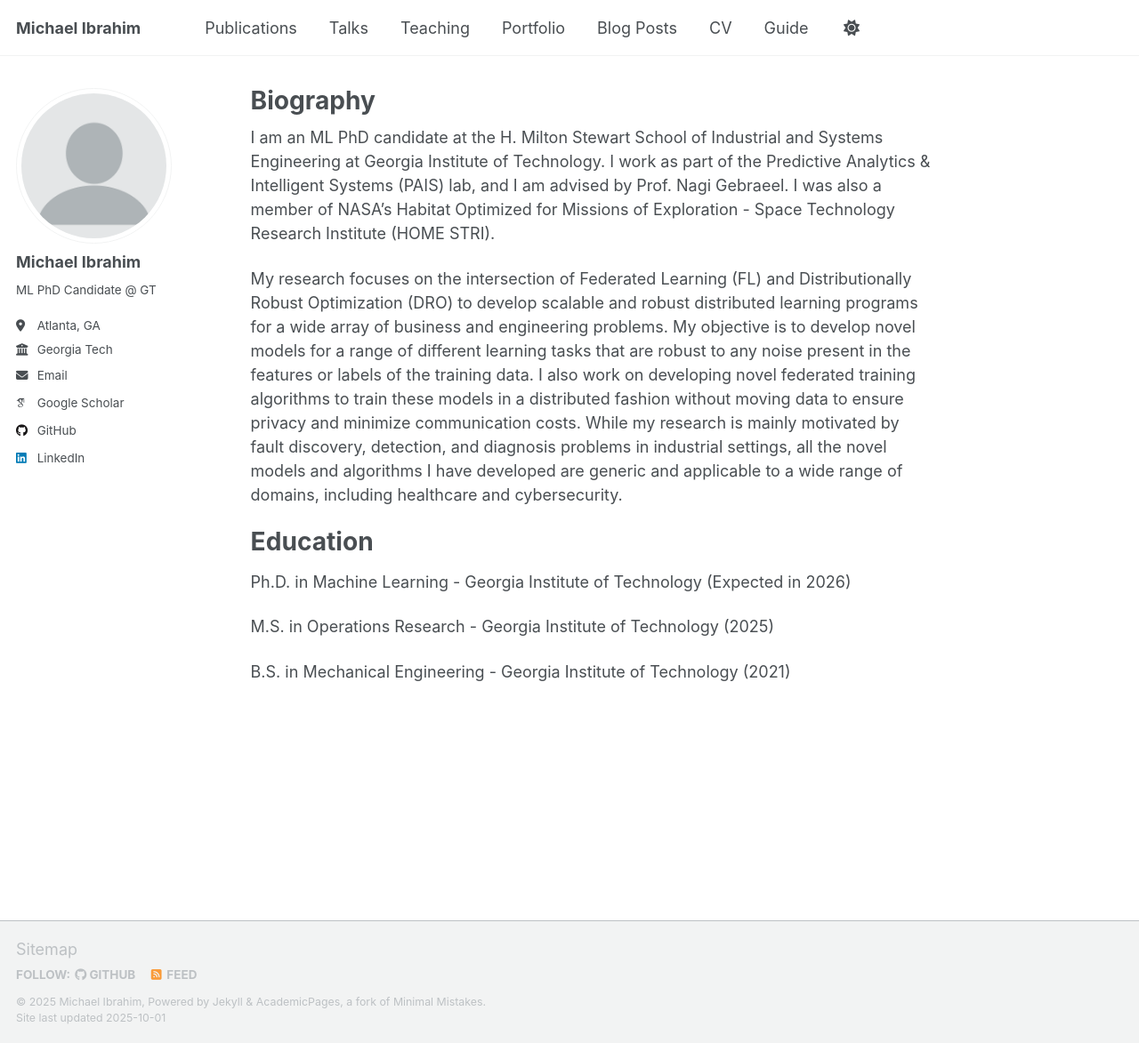
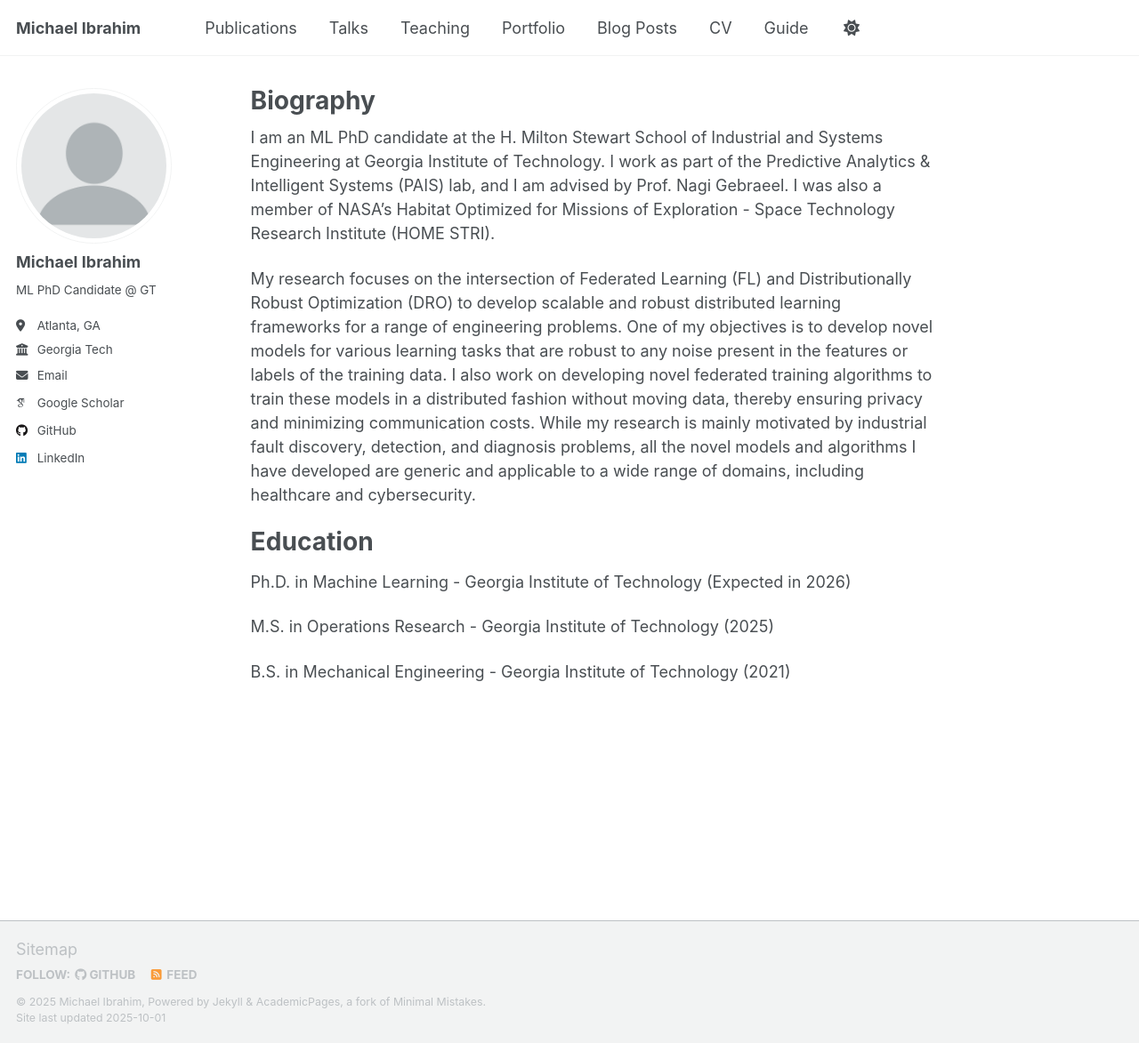
Before and after one commit to mibrahim41/mibrahim41.github.io, a Jekyll site: the page built from _pages/about.md, in a window 1280 px wide and 1173 px high. Shown: the whole window at 89% size. Built offline with Jekyll 4.4.1, drawn with Linux system fonts in a browser that asks for light colours; some web fonts are replaced; a script that is not in the unit is left out.

Commit message:
Update about.md

```diff
--- a/_pages/about.md
+++ b/_pages/about.md
@@ -9,7 +9,7 @@ redirect_from:
 
 I am an ML PhD candidate at the H. Milton Stewart School of Industrial and Systems Engineering at Georgia Institute of Technology. I work as part of the Predictive Analytics & Intelligent Systems (PAIS) lab, and I am advised by Prof. Nagi Gebraeel. I was also a member of NASA's Habitat Optimized for Missions of Exploration - Space Technology Research Institute (HOME STRI).
 
-My research focuses on the intersection of Federated Learning (FL) and Distributionally Robust Optimization (DRO) to develop scalable and robust distributed learning programs for a wide array of business and engineering problems. My objective is to develop novel models for a range of different learning tasks that are robust to any noise present in the features or labels of the training data. I also work on developing novel federated training algorithms to train these models in a distributed fashion without moving data to ensure privacy and minimize communication costs. While my research is mainly motivated by fault discovery, detection, and diagnosis problems in industrial settings, all the novel models and algorithms I have developed are generic and applicable to a wide range of domains, including healthcare and cybersecurity.
+My research focuses on the intersection of Federated Learning (FL) and Distributionally Robust Optimization (DRO) to develop scalable and robust distributed learning frameworks for a range of engineering problems. One of my objectives is to develop novel models for various learning tasks that are robust to any noise present in the features or labels of the training data. I also work on developing novel federated training algorithms to train these models in a distributed fashion without moving data, thereby ensuring privacy and minimizing communication costs. While my research is mainly motivated by industrial fault discovery, detection, and diagnosis problems, all the novel models and algorithms I have developed are generic and applicable to a wide range of domains, including healthcare and cybersecurity.
 
 Education
 ========
```
